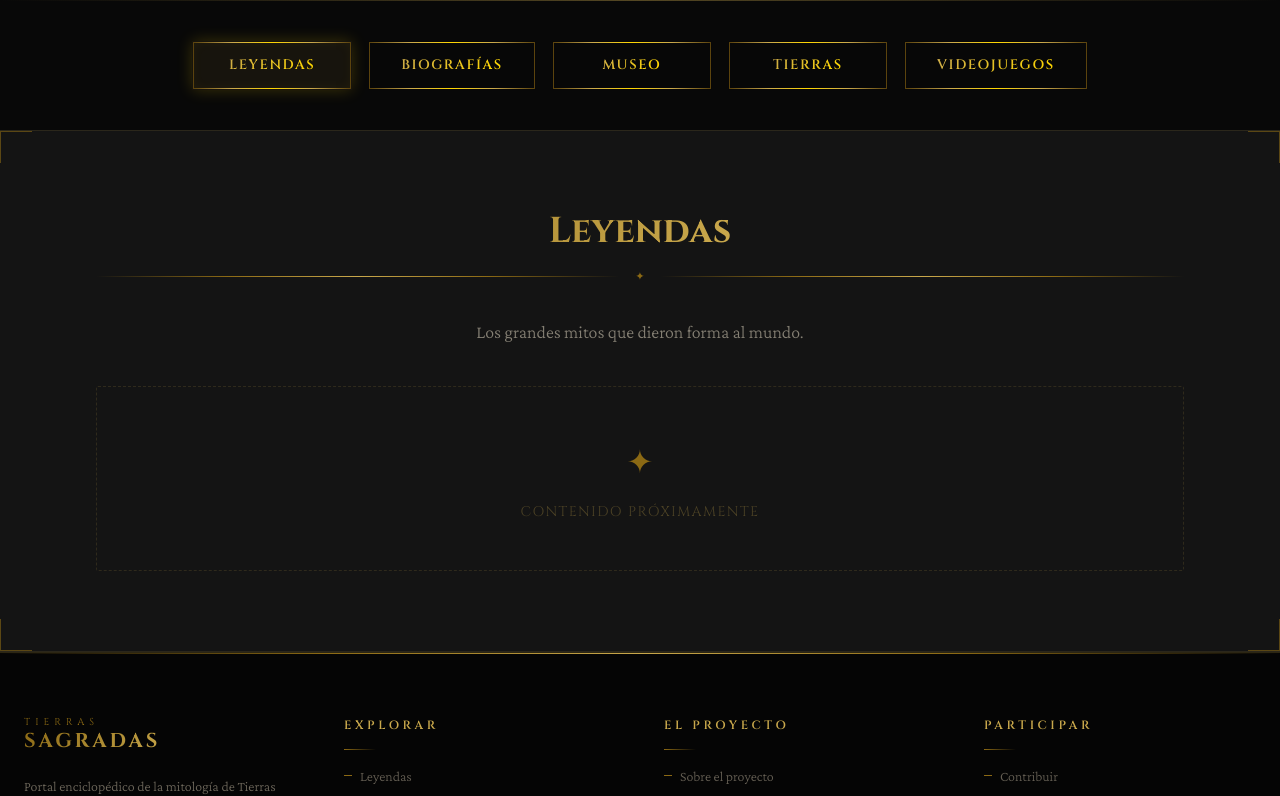
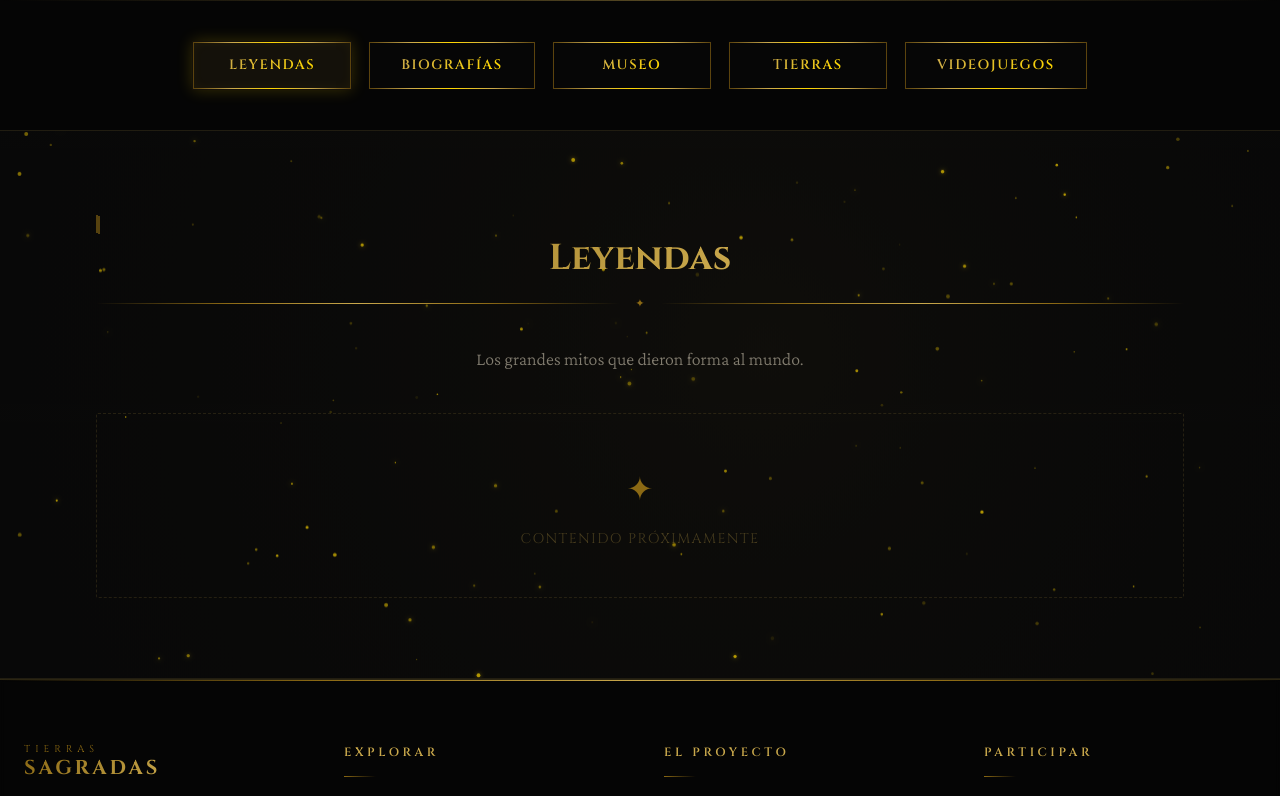
Before and after one commit to Marcos22121/Portal-Tierras-Sagradas, a Next.js app: page / in a window 1280 px wide. Shown: the part 800-1596 px from the top of the page. Built offline with nearby package versions, Linux system fonts and the light colour scheme.

Commit message:
Fondo Contenido

```diff
--- a/app/globals.css
+++ b/app/globals.css
@@ -10,10 +10,10 @@
   --gold-light:    #E8C96A;
   --gold-bright:   #FFD700;
   --gold-dark:     #8B6914;
-  --obsidian:      #080808;
-  --obsidian-card: #0F0F0F;
-  --obsidian-surface: #141414;
-  --obsidian-border: #1E1E1E;
+  --obsidian:      transparent;
+  --obsidian-card: rgba(15, 15, 15, 0.5);
+  --obsidian-surface: rgba(20, 20, 20, 0.3);
+  --obsidian-border: rgba(30, 30, 30, 0.6);
 
   /* Gold gradient texto */
   --gradient-gold: linear-gradient(
--- a/app/layout.tsx
+++ b/app/layout.tsx
@@ -18,9 +18,9 @@ export default function RootLayout({
   return (
     <html lang="es">
       <head />
-      <body className="bg-obsidian text-gray-300 font-crimson antialiased">
+      <body className="text-gray-300 font-crimson antialiased" style={{ backgroundColor: '#050505' }}>
         <Header />
-        <main>{children}</main>
+        <main className="flex-grow relative z-10">{children}</main>
         <Footer />
       </body>
     </html>
--- a/components/home/CategorySections.tsx
+++ b/components/home/CategorySections.tsx
@@ -3,6 +3,7 @@
 import { useState, useRef } from 'react';
 import { motion, AnimatePresence } from 'framer-motion';
 import MythicButton from '@/components/ui/MythicButton';
+import CosmosBackground from '@/components/ui/CosmosBackground';
 
 // ─────────────────────────────────────────────────────────────────────────────
 // CATEGORÍAS PRINCIPALES — Editá este array para modificar las secciones.
@@ -121,20 +122,22 @@ function SectionContent({
   return (
     <div
       id={section.id}
-      className="relative px-6 md:px-16 lg:px-24 py-20"
+      className="relative px-6 md:px-16 lg:px-24 py-20 overflow-hidden"
       style={{
         background: 'var(--obsidian-surface)',
         borderTop: '1px solid rgba(201,168,76,0.12)',
         borderBottom: '1px solid rgba(201,168,76,0.12)',
       }}
     >
+      <CosmosBackground />
+
       {/* Decoración de esquinas */}
-      <Corner pos="top-0 left-0" />
-      <Corner pos="top-0 right-0" mirror />
-      <Corner pos="bottom-0 left-0" flipV />
-      <Corner pos="bottom-0 right-0" mirror flipV />
+      <Corner pos="top-0 left-0 z-10 relative" />
+      <Corner pos="top-0 right-0 z-10 relative" mirror />
+      <Corner pos="bottom-0 left-0 z-10 relative" flipV />
+      <Corner pos="bottom-0 right-0 z-10 relative" mirror flipV />
 
-      <div className="max-w-[1600px] w-full mx-auto text-center">
+      <div className="max-w-[1600px] w-full mx-auto text-center relative z-10">
         {/* Título de la sección */}
         <h2
           className="font-cinzel text-3xl md:text-4xl font-bold mb-4 text-gold-gradient"
@@ -162,10 +165,10 @@ function SectionContent({
         {section.id === 'videojuegos' ? (
           <div className="grid grid-cols-1 md:grid-cols-2 gap-12 lg:gap-20 text-left mt-10 max-w-[1500px] mx-auto px-4 md:px-0">
             {/* Juego 1 */}
-            <div className="border-gold-gradient p-8 flex flex-col items-center" style={{ background: '#050505' }}>
+            <div className="border-gold-gradient p-8 flex flex-col items-center" style={{ background: 'rgba(5, 5, 5, 0.4)', backdropFilter: 'blur(4px)' }}>
               <div
                 className="w-full relative flex items-center justify-center overflow-hidden mb-6"
-                style={{ aspectRatio: '630/500', background: '#0a0a0a', border: '1px solid rgba(201,168,76,0.1)' }}
+                style={{ aspectRatio: '630/500', background: 'rgba(10, 10, 10, 0.5)', border: '1px solid rgba(201,168,76,0.1)' }}
               >
                 {/* La etiqueta img está lista, fallará silenciosamente si la imagen no existe pero es válido */}
                 <img src="/images/videojuegos/el-senor-del-reino.png" alt="El Señor Del Reino" className="absolute inset-0 w-full h-full object-cover z-0" onError={(e) => e.currentTarget.style.display = 'none'} />
@@ -195,10 +198,10 @@ function SectionContent({
             </div>
 
             {/* Juego 2 */}
-            <div className="border-gold-gradient p-8 flex flex-col items-center" style={{ background: '#050505' }}>
+            <div className="border-gold-gradient p-8 flex flex-col items-center" style={{ background: 'rgba(5, 5, 5, 0.4)', backdropFilter: 'blur(4px)' }}>
               <div
                 className="w-full relative flex items-center justify-center overflow-hidden mb-6"
-                style={{ aspectRatio: '630/500', background: '#0a0a0a', border: '1px solid rgba(201,168,76,0.1)' }}
+                style={{ aspectRatio: '630/500', background: 'rgba(10, 10, 10, 0.5)', border: '1px solid rgba(201,168,76,0.1)' }}
               >
                 <img src="/images/videojuegos/peak-of-binohmo-sword.png" alt="Peak of Binohmo Sword" className="absolute inset-0 w-full h-full object-cover z-0" onError={(e) => e.currentTarget.style.display = 'none'} />
               </div>
--- a/components/layout/Footer.tsx
+++ b/components/layout/Footer.tsx
@@ -29,7 +29,8 @@ export default function Footer() {
     <footer
       className="relative pt-16 pb-8 px-6"
       style={{
-        background: '#050505',
+        background: 'rgba(5, 5, 5, 0.4)',
+        backdropFilter: 'blur(3px)',
         borderTop: '1px solid rgba(201,168,76,0.2)',
       }}
     >
--- /dev/null
+++ b/components/ui/CosmosBackground.tsx
@@ -0,0 +1,123 @@
+'use client';
+
+import { useEffect, useRef } from 'react';
+
+export default function CosmosBackground() {
+  const canvasRef = useRef<HTMLCanvasElement>(null);
+
+  useEffect(() => {
+    const canvas = canvasRef.current;
+    if (!canvas) return;
+    const ctx = canvas.getContext('2d');
+    if (!ctx) return;
+
+    let animationFrameId: number;
+
+    // Configuración para resoluciones altas
+    // Configuración para resoluciones dinámicas basadas en el contenedor padre
+    const resizeCanvas = () => {
+      const parent = canvas.parentElement;
+      if (parent) {
+        // Obtenemos las dimensiones completas del contenedor incluyendo el padding
+        canvas.width = parent.offsetWidth;
+        canvas.height = parent.offsetHeight;
+      }
+    };
+
+    const observer = new ResizeObserver(() => resizeCanvas());
+    if (canvas.parentElement) {
+      observer.observe(canvas.parentElement);
+    }
+    resizeCanvas();
+
+    // Arreglo de partículas/estrellas
+    const stars: { x: number; y: number; radius: number; speedX: number; speedY: number; opacity: number; flicker: number }[] = [];
+    const numStars = 120;
+
+    for (let i = 0; i < numStars; i++) {
+      stars.push({
+        x: Math.random() * canvas.width,
+        y: Math.random() * canvas.height,
+        radius: Math.random() * 1.5 + 0.5,
+        speedX: (Math.random() - 0.5) * 0.2,   // Deriva lenta horizontal
+        speedY: (Math.random() * 0.2) + 0.05,  // Subida constante y súper lenta
+        opacity: Math.random(),
+        flicker: (Math.random() * 0.01) + 0.005, // Parpadeo pausado
+      });
+    }
+
+    const draw = () => {
+      // Limpiar lienzo. No usamos fill negro porque el background de la web es el "espacio".
+      // Borramos completamente el contenido previo de forma eficiente.
+      ctx.clearRect(0, 0, canvas.width, canvas.height);
+
+      // Nebula dorada tenue y asimétrica de fondo (como polvo estelar gigante)
+      const gradient = ctx.createRadialGradient(
+        canvas.width * 0.6, canvas.height * 0.4, 0,
+        canvas.width * 0.5, canvas.height * 0.5, Math.max(canvas.width, canvas.height) * 0.7
+      );
+      gradient.addColorStop(0, 'rgba(201, 168, 76, 0.035)'); // Centro dorado levísimo
+      gradient.addColorStop(1, 'rgba(0, 0, 0, 0)'); // Se funde con el negro
+
+      ctx.fillStyle = gradient;
+      ctx.fillRect(0, 0, canvas.width, canvas.height);
+
+      // Dibujar y animar estrellas
+      for (const star of stars) {
+        ctx.beginPath();
+        ctx.arc(star.x, star.y, star.radius, 0, Math.PI * 2);
+
+        // Efecto tintineo (flickering)
+        star.opacity += star.flicker;
+        if (star.opacity >= 1) {
+          star.opacity = 1;
+          star.flicker = -star.flicker;
+        } else if (star.opacity <= 0.1) {
+          star.opacity = 0.1;
+          star.flicker = -star.flicker;
+        }
+
+        // Dorado base para las estrellas. Varían sutilmente dependiendo de la opacidad.
+        ctx.fillStyle = `rgba(255, 215, 0, ${star.opacity * 0.7})`;
+        ctx.fill();
+
+        // Darle un resplandor (glow) sólo a las estrellas más grandes y brillantes
+        if (star.radius > 1 && star.opacity > 0.5) {
+          ctx.shadowBlur = 4;
+          ctx.shadowColor = 'rgba(255, 215, 0, 0.6)';
+        } else {
+          ctx.shadowBlur = 0;
+        }
+
+        // Movimiento flotante imitado galaxia
+        star.y -= star.speedY;
+        star.x -= star.speedX;
+
+        // Resetear cuando salen de la pantalla para crear un bucle infinito
+        if (star.y < -10) star.y = canvas.height + 10;
+        if (star.x < -10) star.x = canvas.width + 10;
+        if (star.x > canvas.width + 10) star.x = -10;
+      }
+
+      // Reiniciar sombras para no afectar otros dibujos
+      ctx.shadowBlur = 0;
+
+      animationFrameId = requestAnimationFrame(draw);
+    };
+
+    draw();
+
+    return () => {
+      observer.disconnect();
+      cancelAnimationFrame(animationFrameId);
+    };
+  }, []);
+
+  return (
+    <canvas
+      ref={canvasRef}
+      className="absolute top-0 left-0 w-full h-full pointer-events-none"
+      style={{ zIndex: 0 }} // Detrás del contenido de esta sección
+    />
+  );
+}
```
